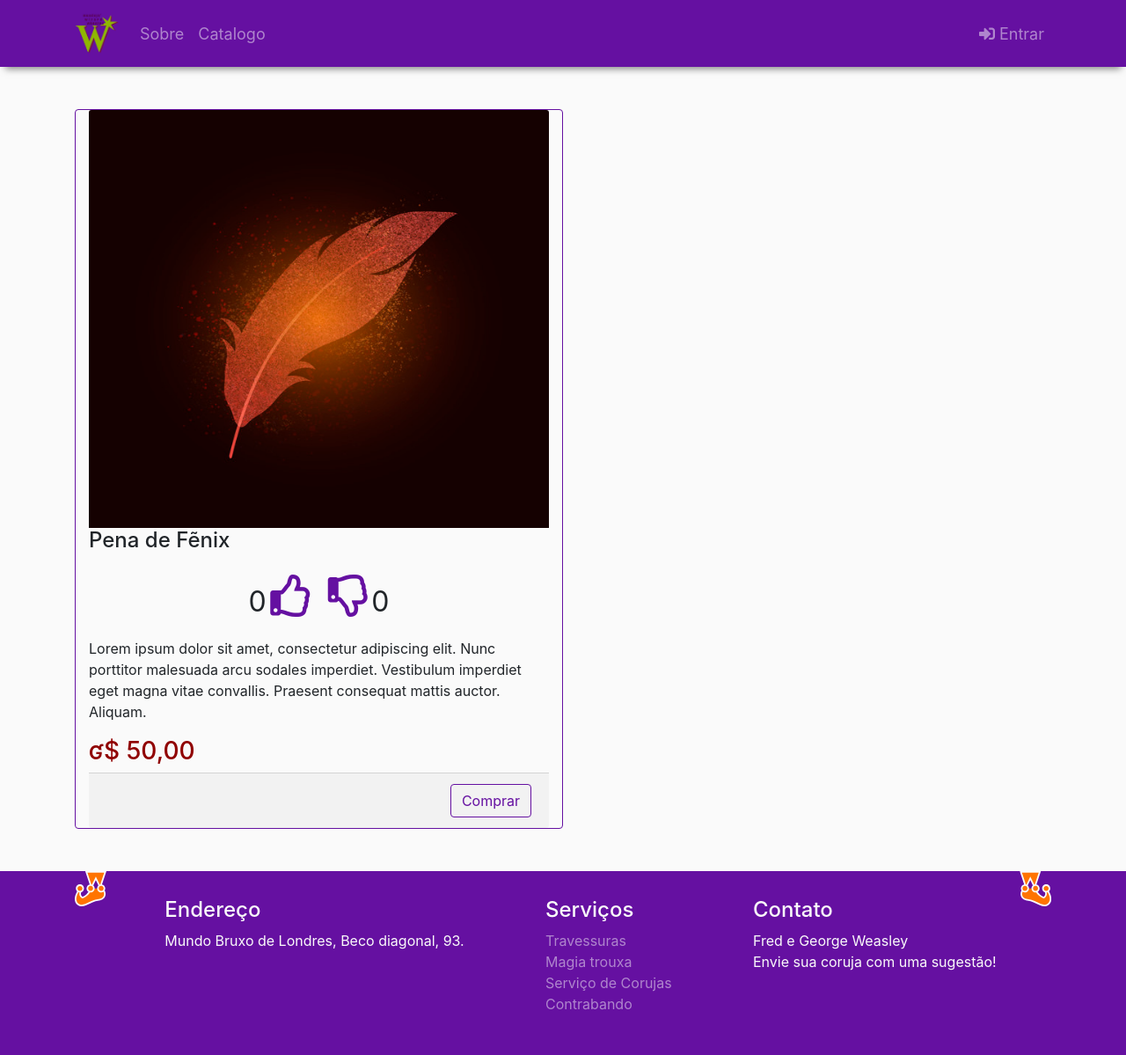
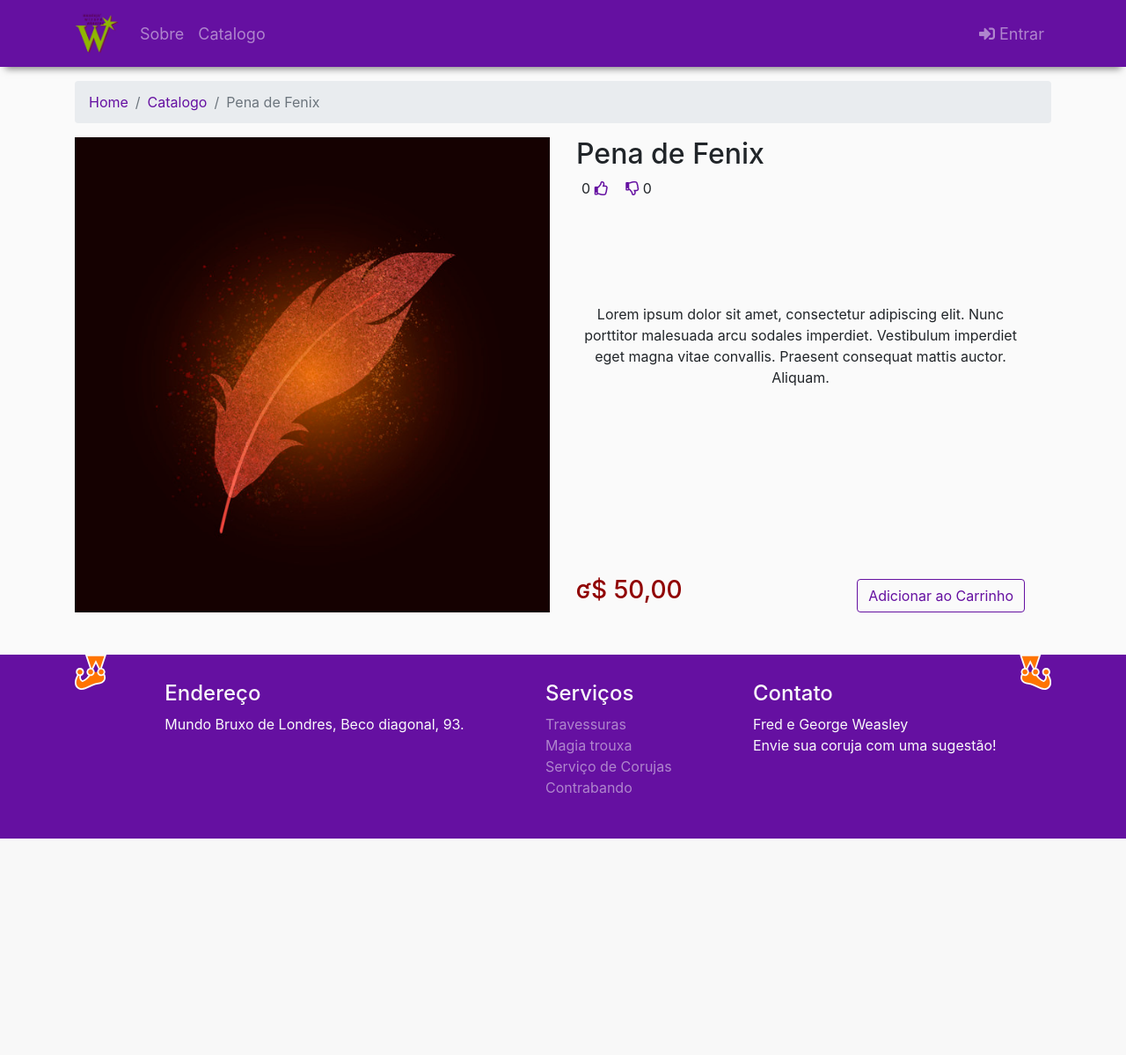
Before and after one commit to goncazevedo/Magic-Shop, a Django app: page /produto/i in a window 1280 px wide. Shown: the whole page at 88% size. After the commit the page ends 953 px from the top, so only its background shows below. Run offline with Django 3.2, Linux system fonts and the light colour scheme; some libraries are stand-ins or nearby versions.

Commit message:
pagina de produto alterada

```diff
--- a/django/dev_web/produto/templates/product.html
+++ b/django/dev_web/produto/templates/product.html
@@ -5,32 +5,44 @@
 
 <body>
 
-    <div class="container mb-5 align-content-center mt-5">
-        <div class="card text-left col-6 border-primary">
-            <img class=" card-img-top" style="height: 475px;" src="{% static 'images/pena_de_fenix.jpg' %}" alt="pena de fenix">
-            <h4 class="card-title mb-4">Pena de Fẽnix</h4>
-            <div class="text-center">
-                <span id="like_amount" style="font-size: xx-large;">0</span>
+    <div class="container mb-5 align-content-center ">
+        <nav aria-label="breadcrumb mb-5">
+            <ol class="breadcrumb container mt-3">
+                <li class="breadcrumb-item"><a href="{% url 'home'%}">Home</a></li>
+                <li class="breadcrumb-item"><a href="{% url 'produto:catalogo'%}">Catalogo</a></li>
+                <li class="breadcrumb-item active" aria-current="page">Pena de Fenix</li>
+            </ol>
+        </nav>
+        <div class="row">
+
+            <img class="col-6" src="{% static 'images/pena_de_fenix.jpg' %}" alt="pena de fenix">
+            <div class="row col-6">
+                <div>
+                    <h2 class="col-12">Pena de Fenix</h2>
+                    <div class="text-center mb-auto col-6">
+                        <span id="like_amount" >0</span>
                         <a href="#" id="like_btn" style="text-decoration: none;">
-                    <i id="like" data-like="0" class="far fa-thumbs-up fa-3x mr-3 mb-4"></i>
+                            <i id="like" data-like="0" class="far fa-thumbs-up mr-3 mb-4"></i>
                         </a>
 
                         <a href="#" id="dislike_btn" style="text-decoration: none;">
-                    <i id="dislike" data-dislike="0" class="far fa-thumbs-down fa-3x mb-4"></i>
+                            <i id="dislike" data-dislike="0" class="far fa-thumbs-down mb-4"></i>
                         </a>
-                <span id="dislike_amount" style="font-size: xx-large;">0</span>
-
+                        <span id="dislike_amount">0</span>
                     </div>
-            <p class="card-text">
+                </div>
+                <p class=" text-center col-12">
                     Lorem ipsum dolor sit amet, consectetur adipiscing elit. Nunc porttitor malesuada arcu sodales
                     imperdiet. Vestibulum imperdiet eget magna vitae convallis. Praesent consequat mattis auctor.
                     Aliquam.
                 </p>
-            <h3 class=" card-text text-danger"> ʛ$ 50,00</h3>
-            <div class="card-footer text-right">
-                <button class="btn btn-outline-primary" >Comprar</button>
+                <h3 class="text-danger mt-auto col-6"> ʛ$ 50,00</h3>
+                <div class="text-right mt-auto col-6">
+                    <button class="btn btn-outline-primary">Adicionar ao Carrinho</button>
                 </div>
             </div>
         </div>
 
+    </div>
+
     {% endblock body %}
--- a/django/dev_web/templates/home.html
+++ b/django/dev_web/templates/home.html
@@ -156,7 +156,7 @@
          <div class=" text-right my-auto" style="width: 100%;">
             <h4 class="text-center ml-5 mb-5 d-mb-block d-lg-none">Encontre tudo, que você nem sabe que precisa, aqui!</h4>
             <h2 class="text-right mr-2 mb-5 d-none d-lg-block">Encontre tudo, que vc nem sabe que precisa, aqui!</h2>
-            <a href="/catalogue.html"> <button class="btn btn-outline-primary text-right  mr-md-3 mr-lg-5 mt-lg-5 mt-md-3">Comprar</button></a>
+            <a href="{% url 'produto:catalogo' %}"> <button class="btn btn-outline-primary text-right  mr-md-3 mr-lg-5 mt-lg-5 mt-md-3">Comprar</button></a>
          </div>
       </div>
       <div class=" text-center my-auto mx-auto" style="width: 10%;">
```
Lines whose indentation alone changed are shown as unchanged.
